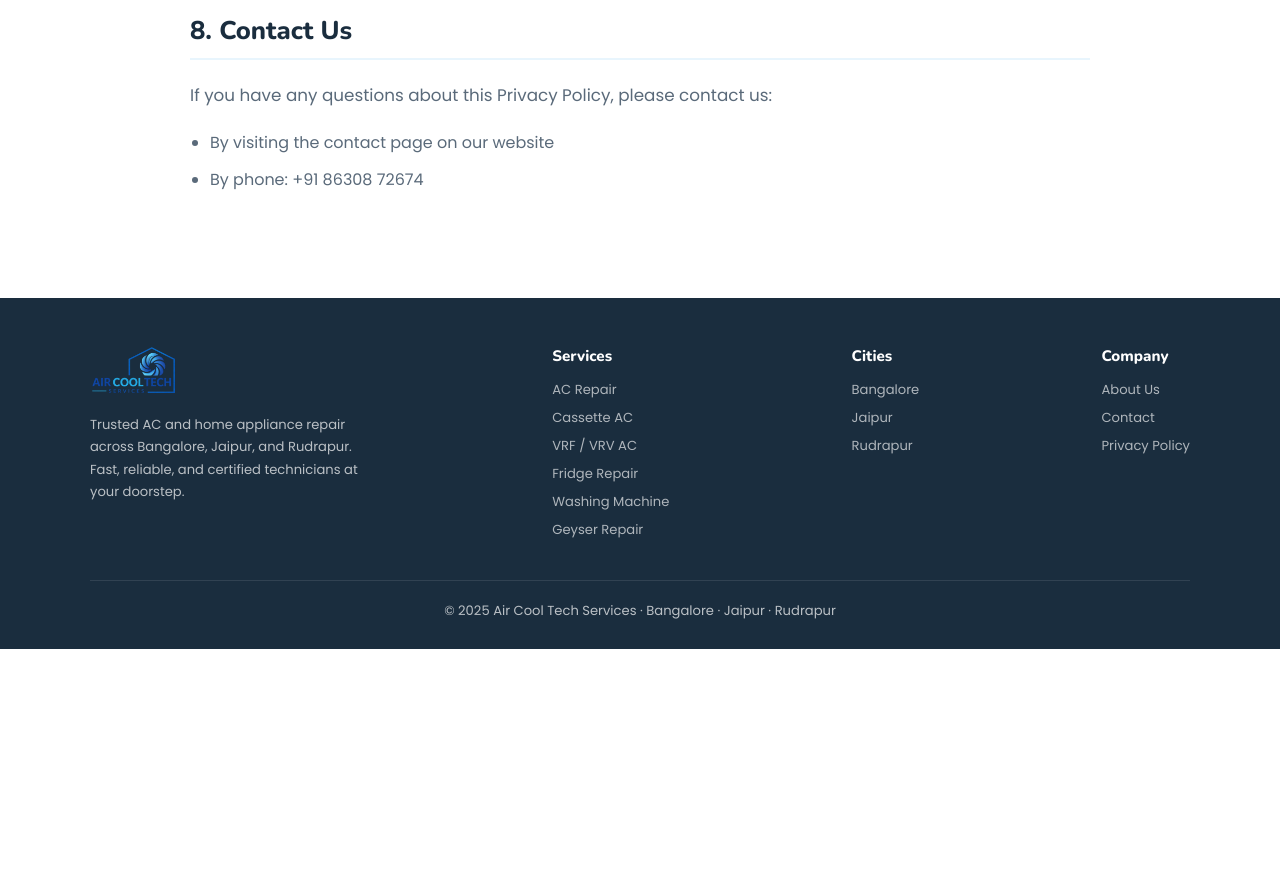
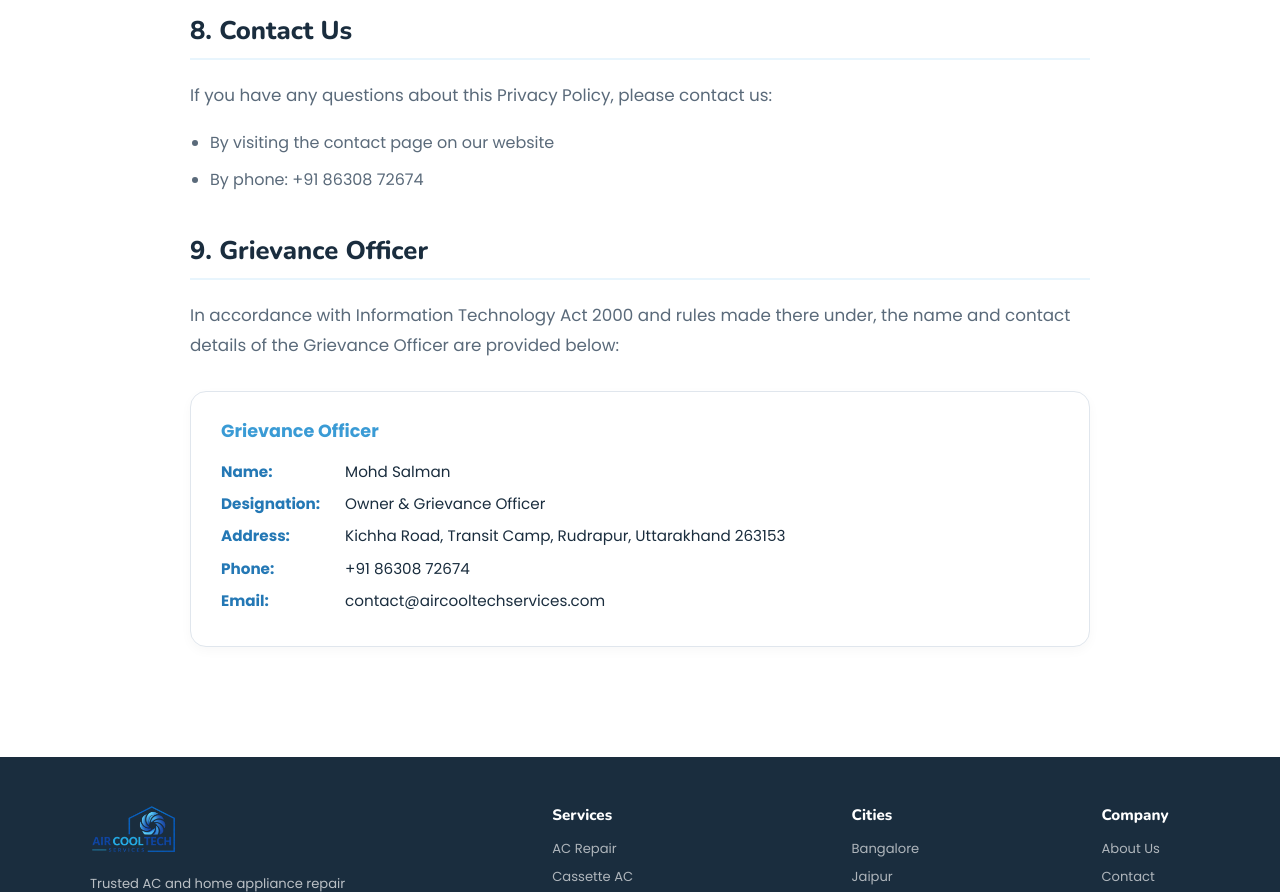
Before and after one commit to mynexasolutions-spec/aircool, a Flask app: page /privacy-policy in a window 1280 px wide. Shown: the part 2877-3769 px from the top of the page. Before the commit the page ends 3526 px from the top, so only its background shows below. Run offline with Flask 3, Linux system fonts and the light colour scheme.

Commit message:
Final changes

```diff
--- a/templates/pages/privacy_policy.html
+++ b/templates/pages/privacy_policy.html
@@ -83,6 +83,32 @@
     .legal-header { margin-bottom: 40px; }
     .legal-content h2 { font-size: 1.4rem; }
   }
+
+  .grievance-box {
+    background: #fff;
+    border: 1px solid #e0e6ed;
+    padding: 25px 30px;
+    border-radius: 16px;
+    margin: 30px 0;
+    box-shadow: 0 4px 12px rgba(0,0,0,0.03);
+  }
+  .grievance-box p {
+    margin-bottom: 8px !important;
+    font-size: 0.95rem !important;
+    line-height: 1.6;
+    color: var(--dark) !important;
+  }
+  .grievance-box p strong {
+    color: var(--blue-dark);
+    display: inline-block;
+    width: 120px;
+  }
+  .grievance-box p:first-child {
+    font-size: 1.1rem !important;
+    font-weight: 800;
+    color: var(--blue) !important;
+    margin-bottom: 15px !important;
+  }
 </style>
 {% endblock %}
 
@@ -152,6 +178,18 @@
         <li>By visiting the contact page on our website</li>
         <li>By phone: +91 86308 72674</li>
       </ul>
+
+      <h2>9. Grievance Officer</h2>
+      <p>In accordance with Information Technology Act 2000 and rules made there under, the name and contact details of the Grievance Officer are provided below:</p>
+
+      <div class="grievance-box">
+        <p>Grievance Officer</p>
+        <p><strong>Name:</strong> Mohd Salman</p>
+        <p><strong>Designation:</strong> Owner & Grievance Officer</p>
+        <p><strong>Address:</strong> Kichha Road, Transit Camp, Rudrapur, Uttarakhand 263153</p>
+        <p><strong>Phone:</strong> <a href="tel:+918630872674" style="color: inherit; text-decoration: none;">+91 86308 72674</a></p>
+        <p><strong>Email:</strong> contact@aircooltechservices.com</p>
+      </div>
     </div>
   </div>
 </section>
```
Also changed, not shown: templates/pages/about.html (+8 -52 lines), templates/pages/contact.html (+17 -0 lines), static/images/team/ac installation technician.jpeg (added), static/images/team/senior_technician.jpeg (added).
